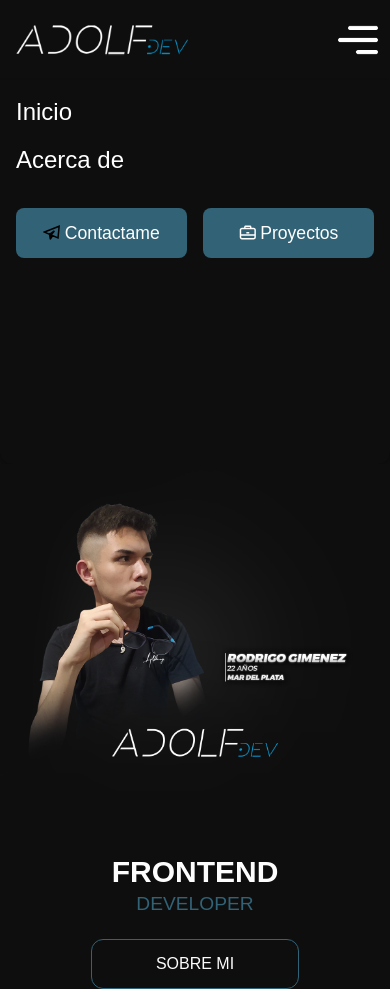
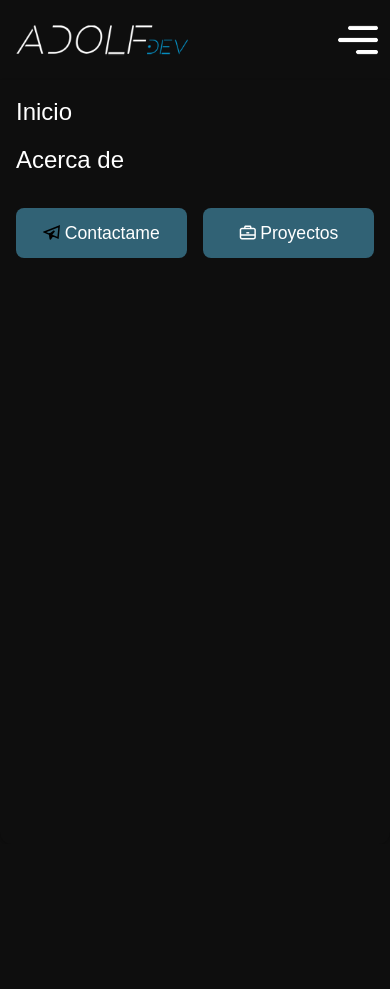
Before and after one commit to AdolfKing20/portafolio, a Next.js app: page / in a window 390 px wide. Both pictures are taken after a click on the picture 358 px from the left and 40 px from the top of the page. After the commit the page ends 844 px from the top, so only its background shows below. Built offline with nearby package versions, Linux system fonts and the light colour scheme.

Commit message:
Nav mejorado

```diff
--- a/src/components/Header.tsx
+++ b/src/components/Header.tsx
@@ -48,7 +48,7 @@ console.log(abrirElMenu)
         </ul>
       </nav>
       {abrirmenu && (
-      <ul className="flex flex-col jus w-full text-left gap-4  p-4 rounded-bl-xl rounded-br-xl shadow h-96 ">
+      <ul className="flex flex-col jus w-full text-left gap-4  p-4 rounded-bl-xl rounded-br-xl shadow  absolute bottom-0 top-[5rem] bg-[#0e0e0e]">
           <li>
             <Link className="text-white text-2xl md:cursor-pointer hover:text-teal-400" href={"/"}>
               Inicio
```
